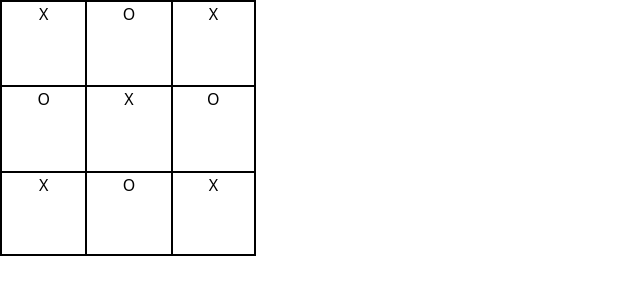
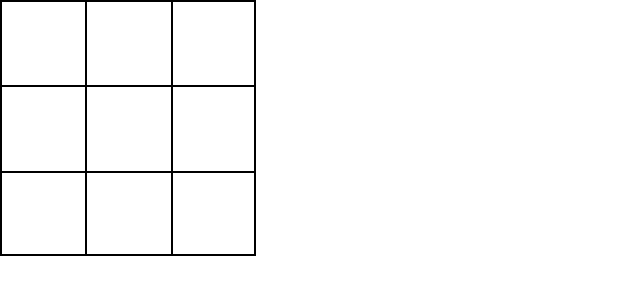
Before and after one commit to syntapy/tictactoe, a React (Create React App) app: page / in a window 1280 px wide. Shown: the top 300 px of the page, without its empty margins (0-640 px from the left). Built offline with nearby package versions, Linux system fonts and the light colour scheme.

Commit message:
blank grid displays with correct borders

```diff
--- a/src/App.tsx
+++ b/src/App.tsx
@@ -1,48 +1,42 @@
 import * as React from 'react'
 import * as ReactDOM from 'react-dom/client'
 
-interface top {
-  top: any,
-}
-
-interface bottom {
-  bottom: any,
-}
-
-interface left {
-  left: any,
-}
-
-interface right {
-  right: any,
-}
-
-interface haschildren {
+interface SquareProps {
+  top: boolean
+  bottom: boolean
+  left: boolean
+  right: boolean
+  key: number
   children?: string
 }
 
-export class Square extends React.Component<haschildren & (top | bottom | left | right)> {
+class Square extends React.Component<SquareProps, any> {
 
-  constructor(props: any) {
+  constructor(props: SquareProps) {
     super(props)
+
+    this.handleClick = this.handleClick.bind(this)
+  }
+
+  handleClick(e: any) {
   }
 
   render() {
     let className: string = "aspect-square border-black p-0 m-0 font-sans text-center width-full height-full "
 
-    if (this.props.hasOwnProperty("top")) {
+    if (this.props.top) {
       className += "border-t-2 "
     }
 
-    if (this.props.hasOwnProperty("bottom")) {
+    if (this.props.left) {
+      className += "border-l-2 "
+    }
+
+    if (this.props.bottom) {
       className += "border-b-2 "
     }
 
-    if (this.props.hasOwnProperty("left")) {
-      className += "border-l-2 "
-    }
-
-    if (this.props.hasOwnProperty("right")) {
+    if (this.props.right) {
       className += "border-r-2 "
     }
 
@@ -52,21 +46,44 @@ export class Square extends React.Component<haschildren & (top | bottom | left |
     }
 
     return (
-      <div className={className}>{value}</div>
+      <div onClick={this.handleClick} className={className}>{value}</div>
     )
   }
 }
 
-export class Board extends React.Component<any, any> {
+interface SquareContainer {
+  component: Square,
+  info: {value: string}
+}
+
+interface BoardState {
+  squares: Array<SquareContainer>,
+}
+
+export class Board extends React.Component<any, BoardState> {
 
   constructor(props: any) {
     super(props)
     this.state={
-      squares: Array(9).fill(null)
+      squares: (new Array(9)).fill({component: null, info: {value: ""}}),
+    }
+
+    for (let row = 0; row < 3; row++) {
+      for (let col = 0; col < 3; col++) {
+        const b: boolean = (row === 2)
+        const r: boolean = (col === 2)
+        const square: SquareContainer = {
+          component: new Square({
+            top: true, bottom: b, left: true, right: r, key: row*3 + col, children: ""
+          }),
+          info: {value: ""},
+        }
+        this.state.squares[row*3 + col] = square
+      }
     }
   }
 
-  clickSquare(row: number, col: number, val: string) {
+  clickSquare(row: number, col: number, val: any) {
     if (row < 0 || row > 2 || col < 0 || col > 2) {
       throw new Error("Invalid row or column")
     }
@@ -77,17 +94,9 @@ export class Board extends React.Component<any, any> {
   render() {
     return (
       <div className="w-1/5 aspect-square border-black border-x-0 border-y-0 grid grid-cols-3">
-        <Square top left>X</Square>
-        <Square top left>O</Square>
-        <Square top left right>X</Square>
-
-        <Square top left>O</Square>
-        <Square top left>X</Square>
-        <Square top left right>O</Square>
-
-        <Square top left bottom>X</Square>
-        <Square top left bottom>O</Square>
-        <Square top left right bottom>X</Square>
+        {this.state.squares.map((squareinfo: SquareContainer, index: number) => {
+          return squareinfo.component.render()
+        })}
       </div>
     );
   }
```
